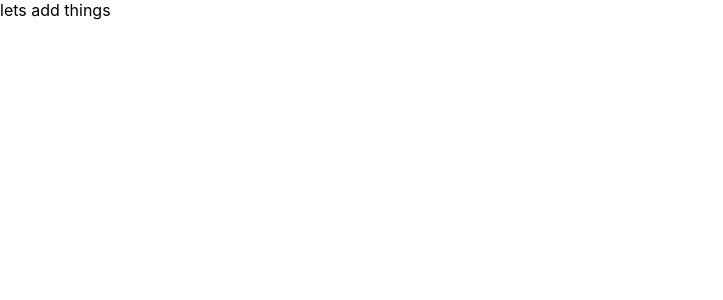
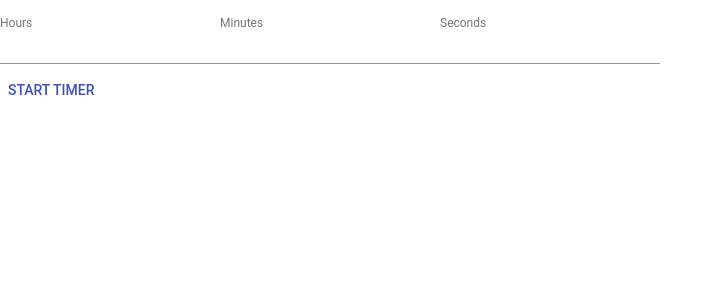
Before and after one commit to abhishekover9000/breaktimer-training, a React (Create React App) app: page / in a window 1280 px wide. Shown: the top 300 px of the page, without its empty margins (0-723 px from the left). Built offline with nearby package versions, Linux system fonts and the light colour scheme.

Commit message:
Total seconds on start timer

```diff
--- a/src/App.js
+++ b/src/App.js
@@ -7,12 +7,13 @@ import rootReducer from "./reducers/reducers";
 import { createStore, applyMiddleware } from "redux";
 import thunk from "redux-thunk";
 import { Provider } from "react-redux";
+import TimerContainer from './components/TimerContainer';
 
 class App extends Component {
   render() {
     return (
       <Provider store={createStore(rootReducer, applyMiddleware(thunk))}>
-        <div> lets add things </div>
+        <div> <TimerContainer/> </div>
       </Provider>
     );
   }
--- /dev/null
+++ b/src/components/TimerContainer.js
@@ -0,0 +1,92 @@
+import React, { Component } from "react";
+import TextField from "@material-ui/core/TextField";
+import Button from '@material-ui/core/Button';
+
+class TimerContainer extends Component {
+  state = {
+    hrs: '',
+    mins:'',
+    secs:'',
+  }
+
+  handleHours = (e) => {
+
+    this.setState({ hrs: Number(e.target.value * 3600) });
+  const hsecs =  e.target.value *3600;
+  console.log(hsecs);
+
+  };
+  handleMinutes = e => {
+    this.setState({ mins: Number(e.target.value * 60) });
+
+    console.log("seconds is ", e.target.value *60);
+
+  };
+  handleSeconds = e => {
+    this.setState({ secs: Number(e.target.value) });
+    console.log(e.target.value);
+  };
+  handleStart= () =>{
+    const total = Number (this.state.hrs + this.state.mins +this.state.secs);
+    console.log(total);
+
+  }
+
+
+calSeconds =()=>{
+
+}
+
+
+
+  render(){
+      return(
+<div>
+
+     <TextField
+
+          label="Hours"
+          value={this.state.value}
+          onChange={this.handleHours}
+          type="number"
+          InputLabelProps={{
+            shrink: true,
+          }}
+          margin="normal"
+        />
+
+        <TextField
+
+          label="Minutes"
+          value={this.state.value}
+        onChange={this.handleMinutes}
+          type="number"
+          InputLabelProps={{
+            shrink: true,
+          }}
+          margin="normal"
+        />
+        <TextField
+
+          label="Seconds"
+          value={this.state.value}
+          onChange={this.handleSeconds}
+          type="number"
+          InputLabelProps={{
+            shrink: true,
+          }}
+          margin="normal"
+        />
+        <br/>
+        <Button color="primary" onClick = {this.handleStart}>
+        Start Timer
+      </Button>
+
+    </div>
+
+
+      );
+  }
+}
+
+  export default TimerContainer;
```
